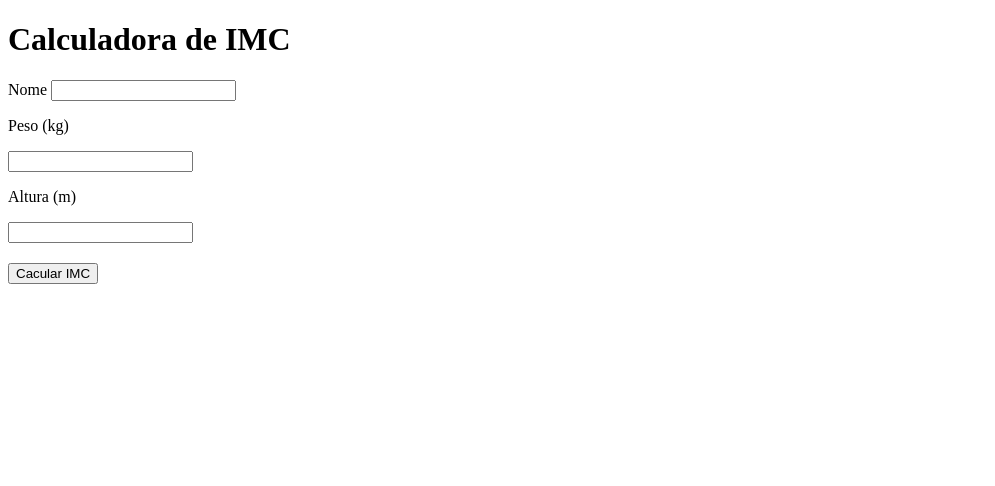
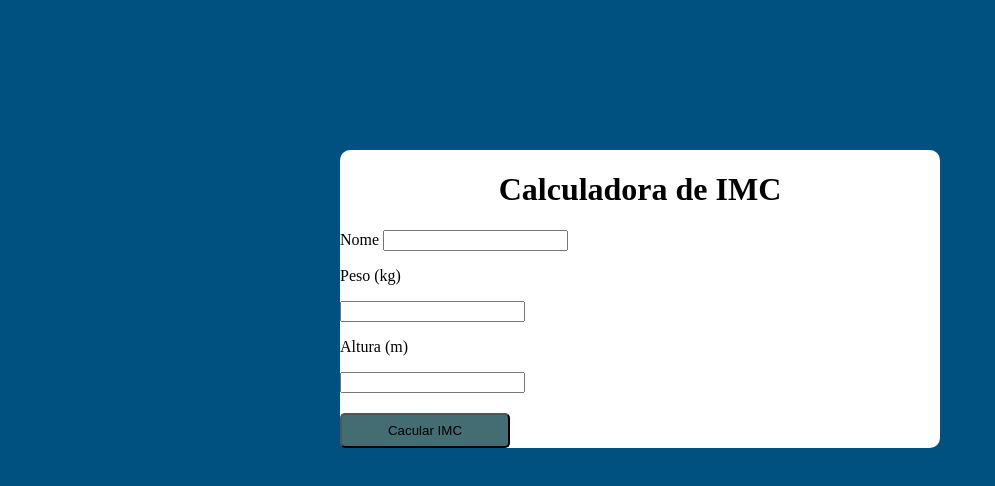
Before and after one commit to 4rthurconceicao/Calculadora-de-IMC, a plain HTML site: page Calcula IMC.html in a window 1280 px wide. Shown: the whole page, without its empty margins (0-995 px from the left). Drawn offline with Linux system fonts and the light colour scheme.

Commit message:
add sytle

```diff
--- a/Calcula IMC.html
+++ b/Calcula IMC.html
@@ -7,6 +7,7 @@
     <link rel="stylesheet" href="style.css">
 </head>
 <body>
+    <div>
         <main>
             <h1>Calculadora de IMC</h1>
             <p>Nome <input type="text" name="nome" id="nome"></p>
@@ -15,8 +16,9 @@
             <p>Altura (m)</p>
             <input type="number" name="" id="altura">
             <h2 id="res"></h2>
-        <input type="button" value="Cacular IMC" onclick="Calcular()">
+            <input class="botao" type="button" value="Cacular IMC" onclick="Calcular()">
         </main>
+    </div>
     <script src="script.js"></script>
 </body>
 </html>
--- a/style.css
+++ b/style.css
@@ -0,0 +1,27 @@
+body{
+    background-color: rgb(0, 81, 128);
+}
+h1{
+    text-align: center;
+}
+.botao{
+    border-width:2px ;
+    border-radius: 5px;
+    width: 170PX;
+    height:35PX ;
+    background-color: rgba(23, 75, 82, 0.808);
+    cursor: pointer;
+}
+main{
+    background-color: white;
+    border-radius: 10px;
+    width: 600px;
+    margin: auto;
+
+}
+
+div{
+    display: flex;
+    justify-content: center;
+    margin-top:150px;
+    }
```
Lines whose indentation alone changed are shown as unchanged.
